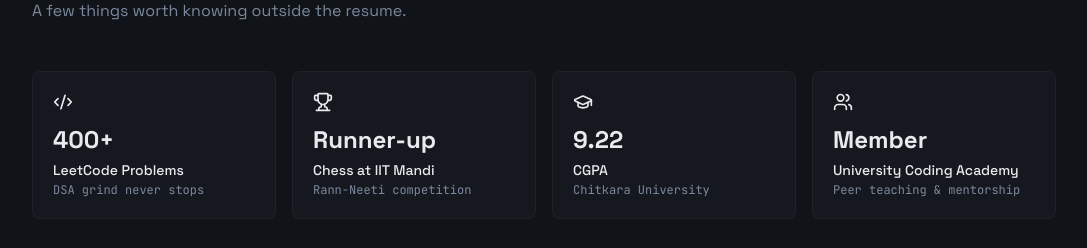
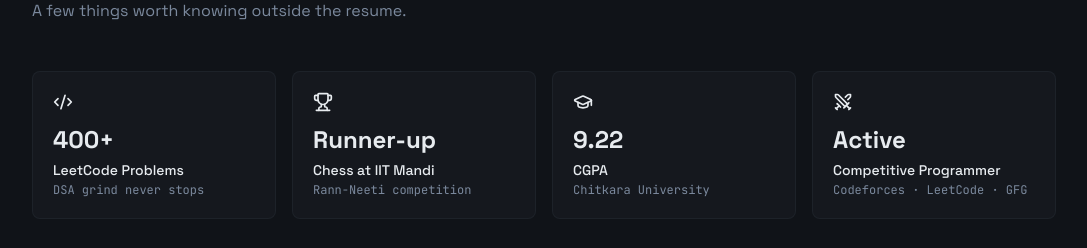
Before and after one commit to wakeuppratham/portfolio-website, a Next.js app: page / in a window 1280 px wide. Shown: the part 6660-6908 px from the top of the page, without its empty margins (96-1183 px from the left). Built offline with nearby package versions, Linux system fonts and the light colour scheme; no server answers.

Commit message:
Replace University Coding Academy card with Competitive Programmer

```diff
--- a/components/PersonalStats.tsx
+++ b/components/PersonalStats.tsx
@@ -1,7 +1,7 @@
 "use client";
 
 import { motion } from "framer-motion";
-import { Trophy, Code2, GraduationCap, Users, BookOpen } from "lucide-react";
+import { Trophy, Code2, GraduationCap, Swords, BookOpen } from "lucide-react";
 
 const stats = [
   {
@@ -26,10 +26,10 @@ const stats = [
     color: "hsl(var(--terminal-green))",
   },
   {
-    icon: Users,
-    value: "Member",
-    label: "University Coding Academy",
-    sub: "Peer teaching & mentorship",
+    icon: Swords,
+    value: "Active",
+    label: "Competitive Programmer",
+    sub: "Codeforces · LeetCode · GFG",
     color: "hsl(var(--chart-blue))",
   },
 ];
```
